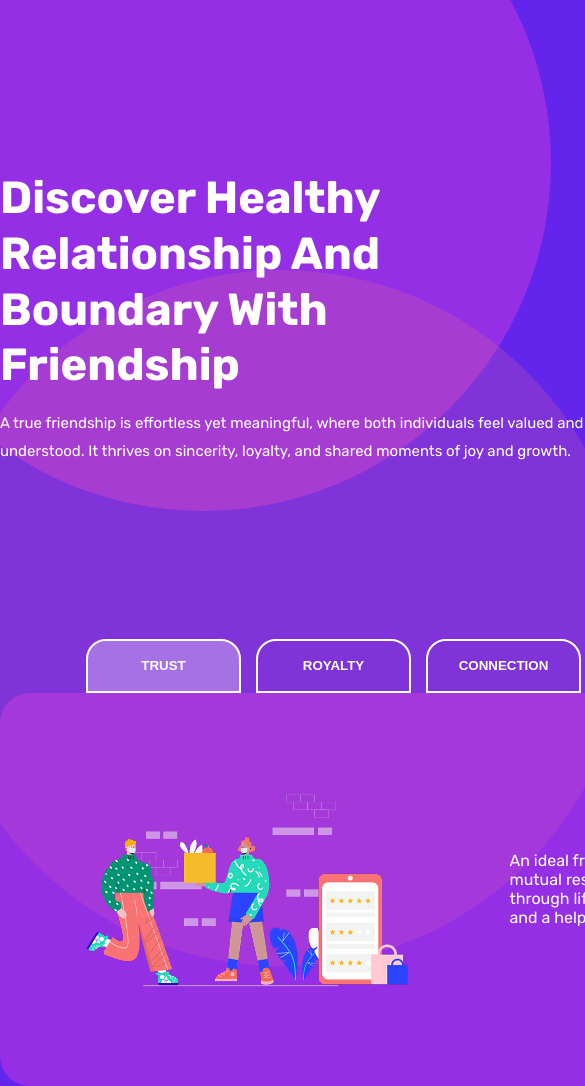
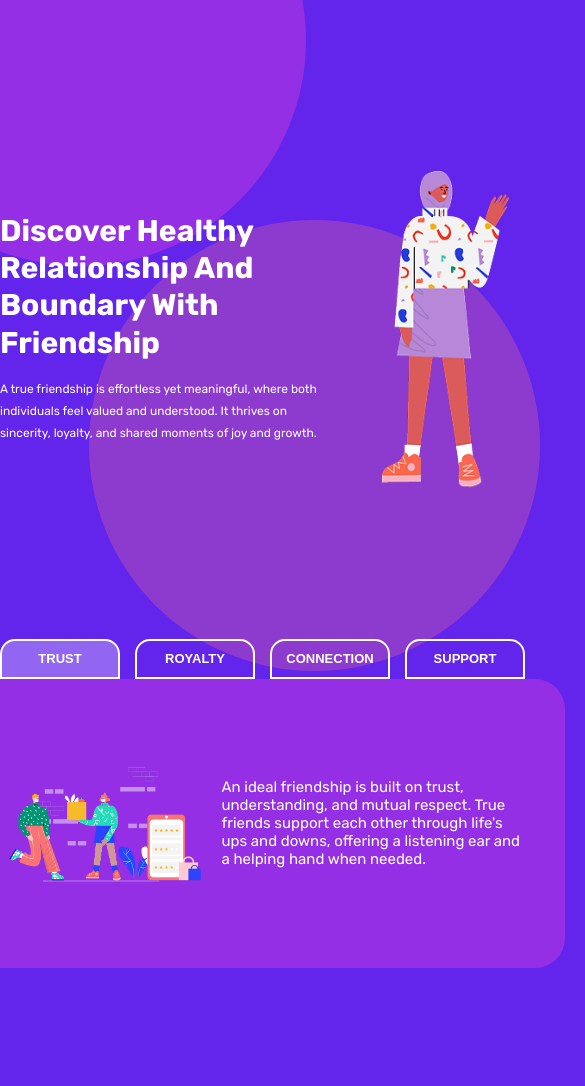
Before and after one commit to 000begana000/healthy_friendship, a React (Vite) app: page / in a window 390 px wide. Shown: the top 1086 px of the page, 585 px wide, since content can reach past the window. After the commit the page ends 968 px from the top, so only its background shows below. Built offline with nearby package versions, Linux system fonts and the light colour scheme.

Commit message:
style: responsible design for tablet

```diff
--- a/src/components/Header/Header.css
+++ b/src/components/Header/Header.css
@@ -29,3 +29,29 @@
   width: 232px;
   height: 341px;
 }
+
+@media only screen and (max-width: 768px) {
+  .header {
+    width: 545px;
+    box-sizing: border-box;
+  }
+
+  .header .heading {
+    width: 331px;
+  }
+
+  .header h1 {
+    font-size: 30px;
+    width: 331px;
+    margin-top: 43px;
+  }
+
+  .header p {
+    font-size: 12px;
+  }
+
+  .header img {
+    width: 200px;
+    height: 321px;
+  }
+}
--- a/src/components/UI/TabButton.css
+++ b/src/components/UI/TabButton.css
@@ -19,3 +19,15 @@
 .examples button.active {
   background-color: rgba(255, 255, 255, 0.3);
 }
+
+@media only screen and (max-width: 768px) {
+  .examples button {
+    width: 120px;
+    height: 40px;
+    border-top-left-radius: 15px;
+    border-top-right-radius: 15px;
+    font-size: 13px;
+    padding: 0;
+    align-content: center;
+  }
+}
--- a/src/index.css
+++ b/src/index.css
@@ -40,7 +40,7 @@ body {
   height: 696px;
   border-radius: 50%;
   background-color: var(--peach);
-  opacity: 20%;
+  opacity: 30%;
   position: absolute;
   top: 100px;
   right: -239px;
@@ -81,4 +81,44 @@ body {
   margin: 0;
   width: 410px;
   margin-left: 100px;
+  font-size: 15px;
 }
+
+@media only screen and (max-width: 768px) {
+  .container {
+    width: 545px;
+  }
+
+  .container::before {
+    width: 451px;
+    height: 451px;
+  }
+
+  .container::after {
+    width: 451px;
+    height: 451px;
+    top: 50px;
+    right: -150px;
+  }
+
+  .examples {
+    margin: 127.5px auto 0;
+  }
+
+  .card {
+    width: 600px;
+    height: 289px;
+    margin-left: -35px;
+  }
+
+  .content img {
+    width: 193px;
+    height: 145px;
+  }
+
+  .content p {
+    width: 300px;
+    font-size: 15px;
+    margin-left: 20px;
+  }
+}
```
